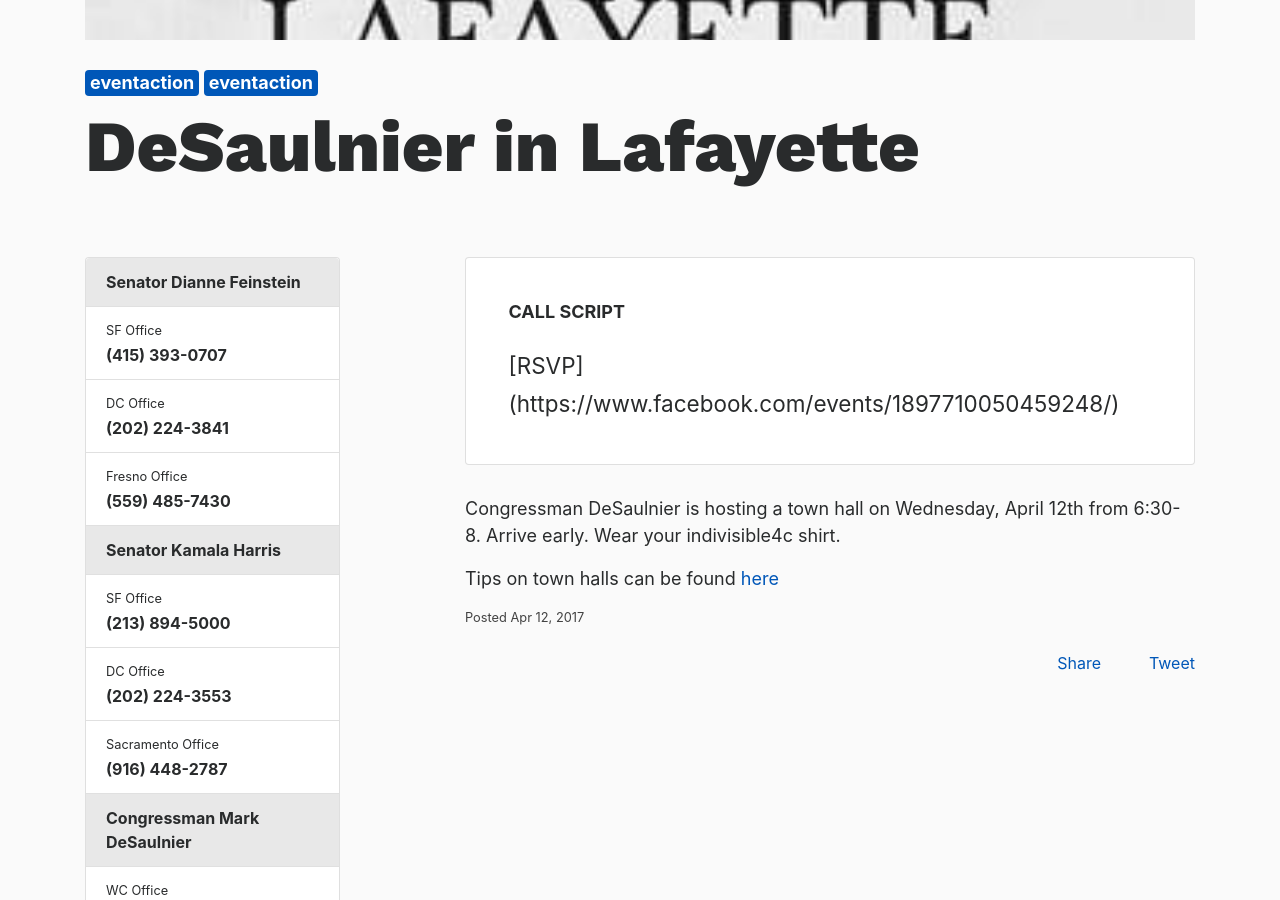
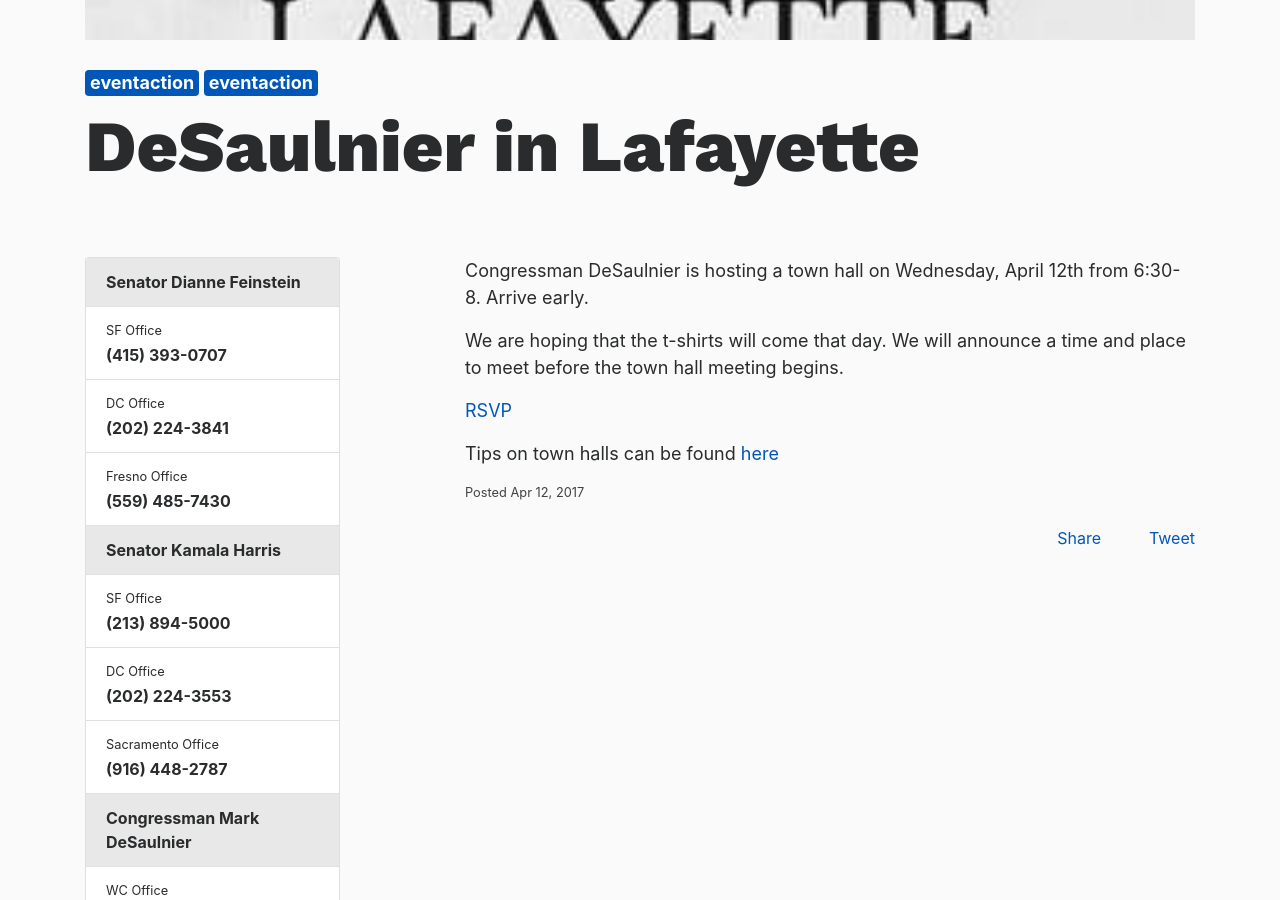
Before and after one commit to IndivisibleTemplate/BasicTemplate, a Jekyll site: the page built from _posts/2017-04-12-desaulnier-in-lafayette.markdown, in a window 1280 px wide and 900 px high, scrolled down 399 px. Built offline with Jekyll 4.4.1, drawn with Linux system fonts in a browser that asks for light colours; nearby versions of some CDN libraries; comment, search, counter and statistics services are not loaded.

Commit message:
Updated Desaulnier In Lafayette

```diff
--- a/_posts/2017-04-12-desaulnier-in-lafayette.markdown
+++ b/_posts/2017-04-12-desaulnier-in-lafayette.markdown
@@ -8,14 +8,17 @@ tags:
 - town hall
 is featured: true
 main-image: "/uploads/17799105_660529580824808_6174033652133063903_n.jpg"
-call-script-text: "[RSVP](https://www.facebook.com/events/1897710050459248/)"
 event-start-date: 2017-04-12 18:30:00 -07:00
 event-end-date: 2017-04-12 20:00:00 -07:00
 Location: Stanley Middle School, Lafayette
 RSVP-link: https://www.facebook.com/events/1897710050459248/
 ---
 
-Congressman DeSaulnier is hosting a town hall on Wednesday, April 12th from 6:30-8. Arrive early. Wear your indivisible4c shirt.
+Congressman DeSaulnier is hosting a town hall on Wednesday, April 12th from 6:30-8. Arrive early.
+
+We are hoping that the t-shirts will come that day. We will announce a time and place to meet before the town hall meeting begins.
+
+[RSVP](https://www.facebook.com/events/1897710050459248/)
 
 
 Tips on town halls can be found [here](https://www.indivisibleguide.com/resources-2/stand-indivisible-town-halls)
```
